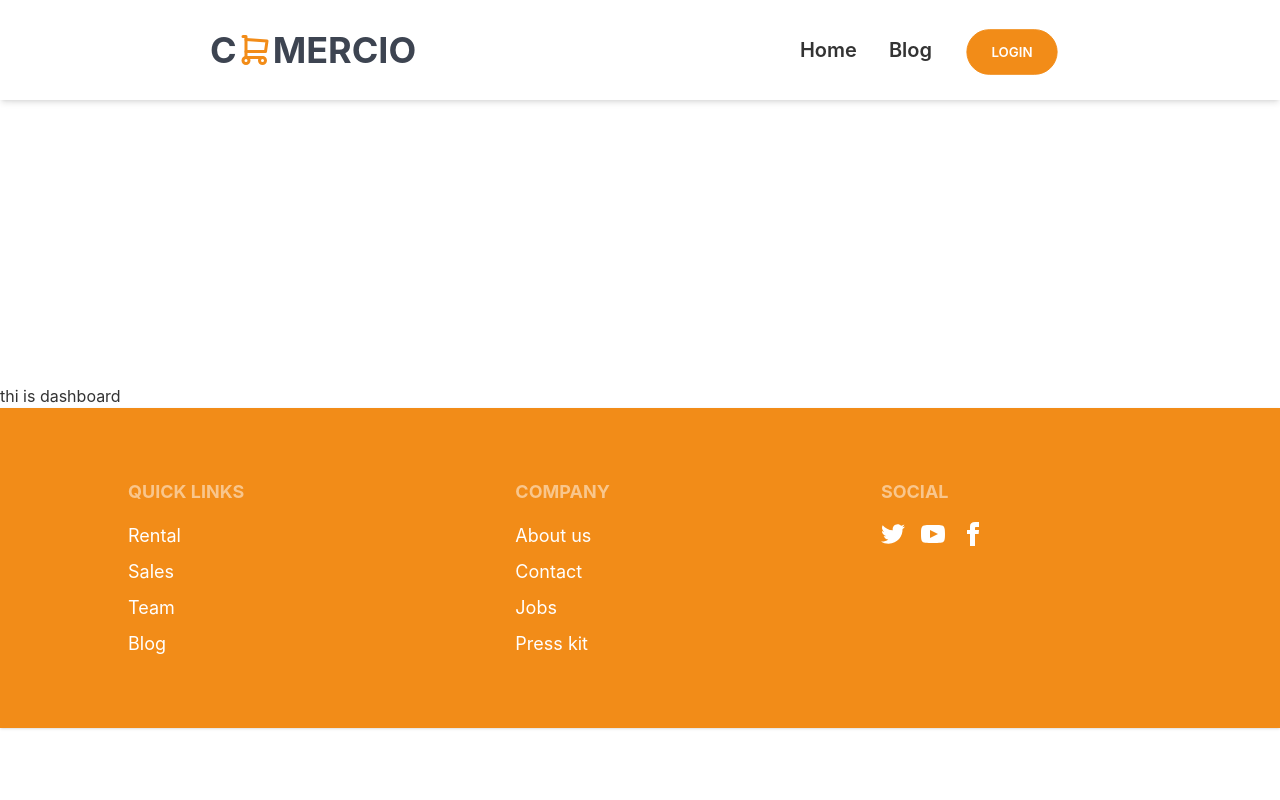
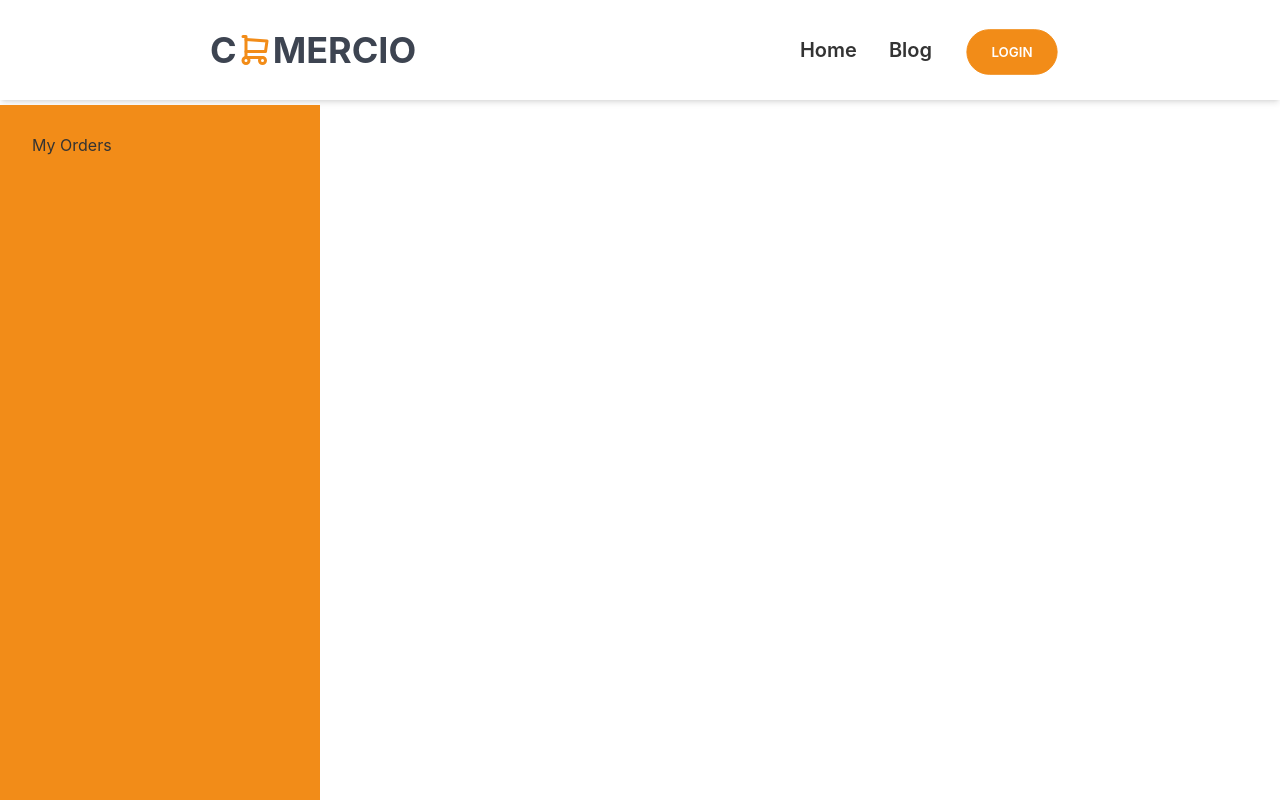
Before and after one commit to mohi14/Coomercio-client, a React (Create React App) app: page /dashboard in a window 1280 px wide. Built offline with nearby package versions, Linux system fonts and the light colour scheme; no server answers.

Commit message:
dashboard page added

```diff
--- a/src/Pages/Dashboard/Dashboard.js
+++ b/src/Pages/Dashboard/Dashboard/Dashboard.js
@@ -2,8 +2,8 @@
 
 const Dashboard = () => {
     return (
-        <div className='pt-96'>
-            <h1>thi is dashboard</h1>
+        <div>
+
         </div>
     );
 };
--- /dev/null
+++ b/src/Pages/Dashboard/MyOrders/MyOrders.js
@@ -0,0 +1,11 @@
+import React from 'react';
+
+const MyOrders = () => {
+    return (
+        <div>
+            this is orders
+        </div>
+    );
+};
+
+export default MyOrders;
--- a/src/Pages/Shared/Navbar/Navbar.js
+++ b/src/Pages/Shared/Navbar/Navbar.js
@@ -73,6 +73,9 @@
                     }
 
                 </div>
+                <label tabIndex={0} className="btn btn-ghost lg:hidden" htmlFor="dashboard-drawer">
+                    <svg xmlns="http://www.w3.org/2000/svg" className="h-5 w-5" fill="none" viewBox="0 0 24 24" stroke="currentColor"><path strokeLinecap="round" strokeLinejoin="round" strokeWidth="2" d="M4 6h16M4 12h8m-8 6h16" /></svg>
+                </label>
             </div>
         </div>
     );
--- /dev/null
+++ b/src/layout/DashboardLayout.js
@@ -0,0 +1,35 @@
+import React, { useContext } from 'react';
+import { Link, Outlet } from 'react-router-dom';
+import { AuthContext } from '../contexts/AuthProvider';
+import Navbar from '../Pages/Shared/Navbar/Navbar';
+
+const DashboardLayout = () => {
+    const { user } = useContext(AuthContext)
+    return (
+        <div>
+            <Navbar></Navbar>
+            <div className="drawer drawer-mobile">
+                <input id="dashboard-drawer" type="checkbox" className="drawer-toggle" />
+                <div className="drawer-content mt-[105px]">
+                    <Outlet></Outlet>
+                </div>
+                <div className="drawer-side  mt-[105px] fixed h-full">
+                    <label htmlFor="dashboard-drawer" className="drawer-overlay"></label>
+                    <ul className="menu p-4 w-80 text-base-content bg-primary ">
+                        <li><Link to='/dashboard'>My Orders</Link></li>
+                        {/* {
+                        isAdmin && <>
+                            <li><Link to='/dashboard/allusers'>All users</Link></li>
+                            <li><Link to='/dashboard/add-doctor'>Add a Doctor</Link></li>
+                            <li><Link to='/dashboard/managedoctors'>Manage Doctor</Link></li>
+                        </>
+                    } */}
+                    </ul>
+
+                </div>
+            </div>
+        </div>
+    );
+};
+
+export default DashboardLayout;
```
Also changed, not shown: src/Pages/Routes/Routes/Routes.js (+8 -6 lines).
